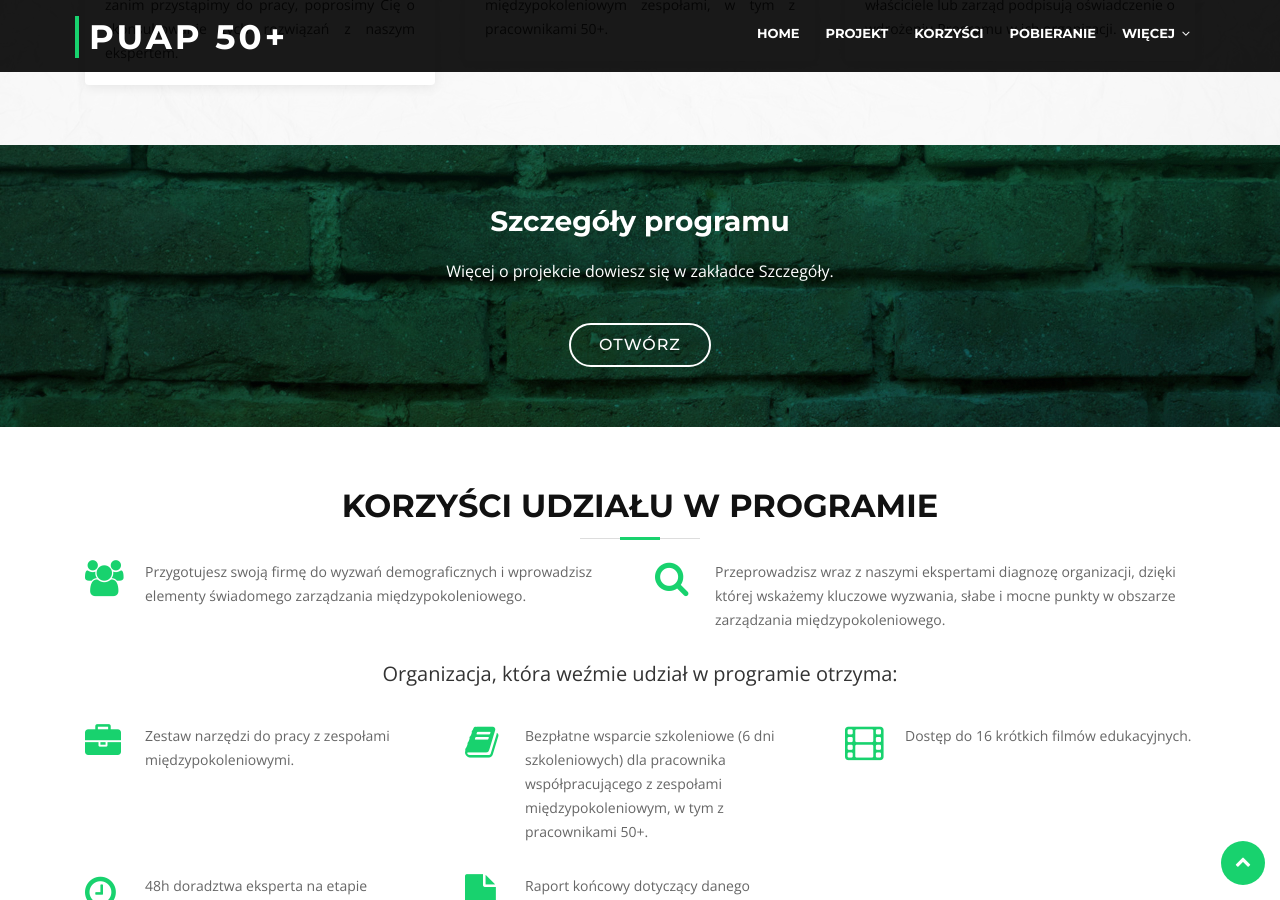
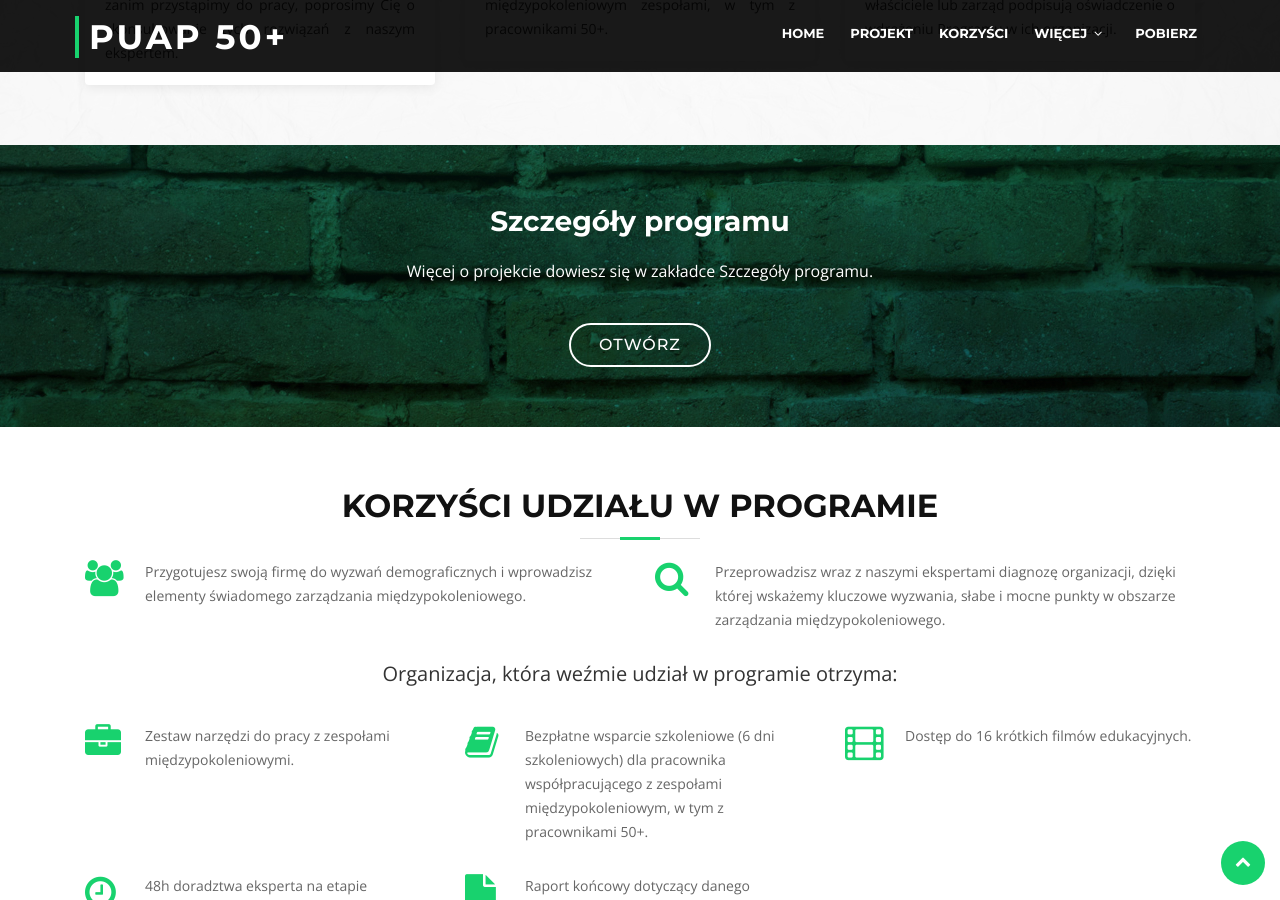
Before and after one commit to modorg/diversityhub-puap, a Jekyll site: the page built from index.html, in a window 1280 px wide and 900 px high, scrolled down 1250 px. Built offline with Jekyll 4.4.1, drawn with Linux system fonts in a browser that asks for light colours; some web fonts are replaced.

Commit message:
fix linking

```diff
--- a/_includes/header.html
+++ b/_includes/header.html
@@ -13,12 +13,12 @@
           <li class="menu-active"><a href="#intro">Home</a></li>
           <li><a href="#about">Projekt</a></li>
           <li><a href="#services">Korzyści</a></li>
-          <li><a href="#portfolio">Pobieranie</a></li>
-          <li class="menu-has-children"><a href="{{ "/more" | prepend: site.baseurl }}">Więcej</a>
+          <li class="menu-has-children"><a href="{{ "more" | prepend: site.baseurl }}">Więcej</a>
             <ul>
               {% include subpage_links.html %}
             </ul>
           </li>
+          <li><a href="#portfolio">Pobierz</a></li>
         {% else %}
           <li><a href="{{site.baseurl}}">Główna</a></li>
           {% include subpage_links.html %}
--- a/_includes/subpage_links.html
+++ b/_includes/subpage_links.html
@@ -1,2 +1,2 @@
-<li><a href="{{ "more" | prepend: site.baseurl }}">Więcej</a></li>
+<li><a href="{{ "more" | prepend: site.baseurl }}">Szczegóły programu</a></li>
 <li><a href="#">Drop Down 1</a></li>
--- a/index.html
+++ b/index.html
@@ -112,8 +112,8 @@
 <section id="call-to-action" class="wow fadeIn">
   <div class="container text-center">
     <h3>Szczegóły programu</h3>
-    <p> Więcej o projekcie dowiesz się w zakładce Szczegóły.</p>
-    <a class="cta-btn" href="/more">Otwórz</a>
+    <p> Więcej o projekcie dowiesz się w zakładce Szczegóły programu.</p>
+    <a class="cta-btn" href="{{ "more" | prepend: site.baseurl }}">Otwórz</a>
   </div>
 </section><!-- #call-to-action -->
 
```
